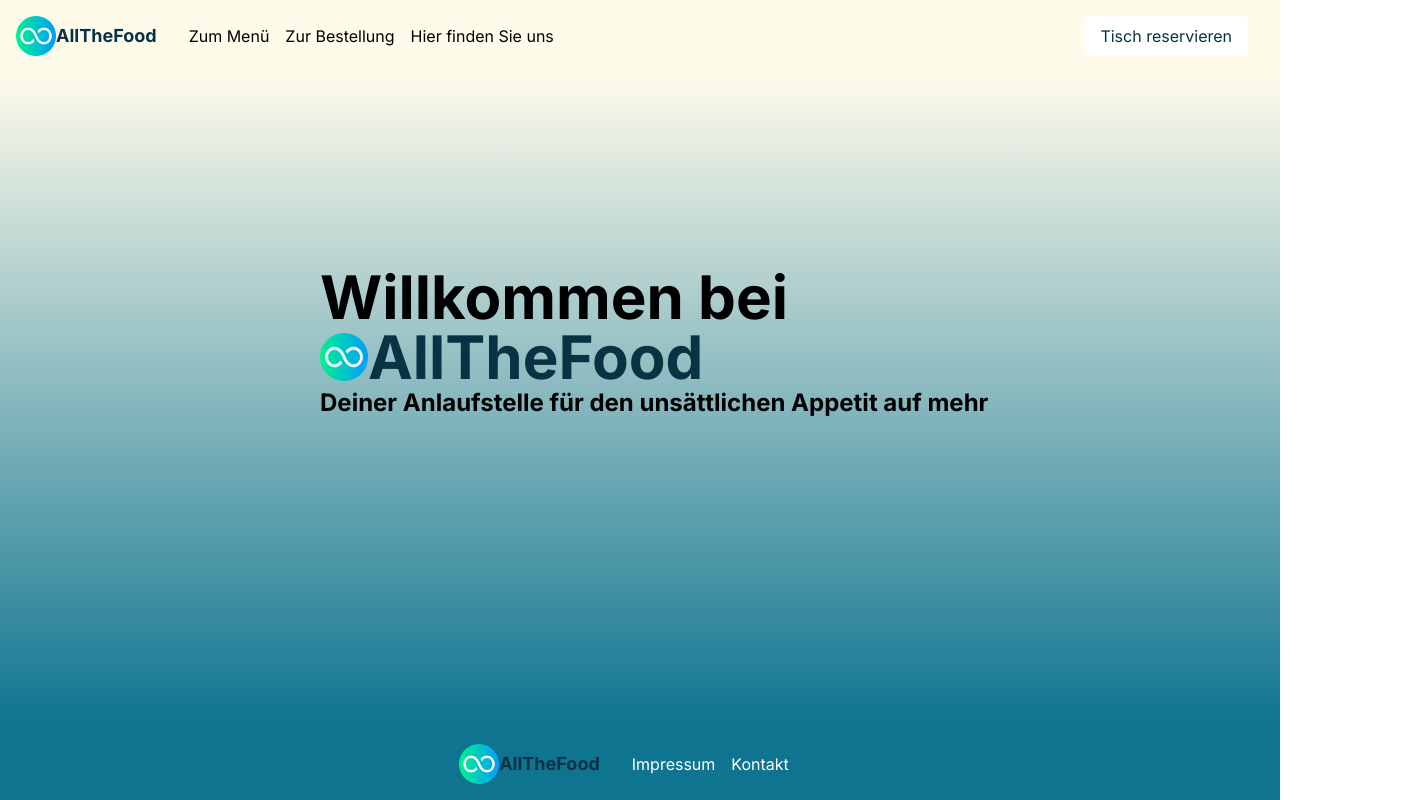
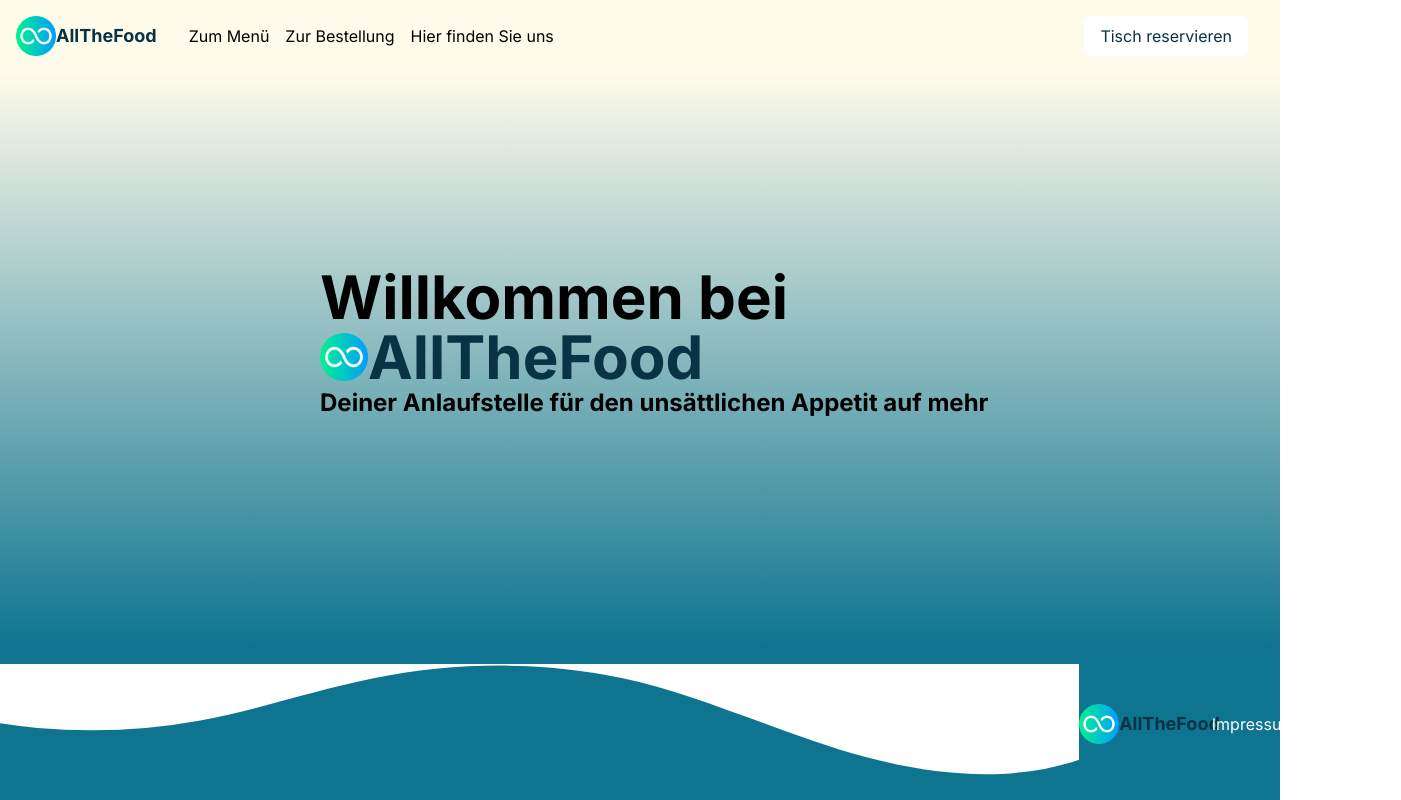
Before and after one commit to jaysprograms/allthefood, a Next.js app: page / in a window 1280 px wide. Shown: the whole page, 1401 px wide, since content can reach past the window. Built offline with nearby package versions, Linux system fonts and the light colour scheme.

Commit message:
Zwischenstand

```diff
--- a/app/components/footer.jsx
+++ b/app/components/footer.jsx
@@ -1,10 +1,12 @@
 import Link from "next/link";
 import Image from "next/image";
 import icon from "../icon.png";
+import waves from "./waves.svg";
 
 export default function Footer() {
 	return (
-		<footer className="bg-cyan-700 p-4 flex items-center justify-center">
+		<footer className="bg-cyan-700 bg-cover p-4 flex items-center justify-center">
+			<Image src={waves} alt="kein plan"/>
 			<div className="flex items-center justify-between">
 				<div className="flex items-center justify-center">
 					<Link href="/" className="text-cyan-950 text-lg font-bold flex items-center justify-between">
```
